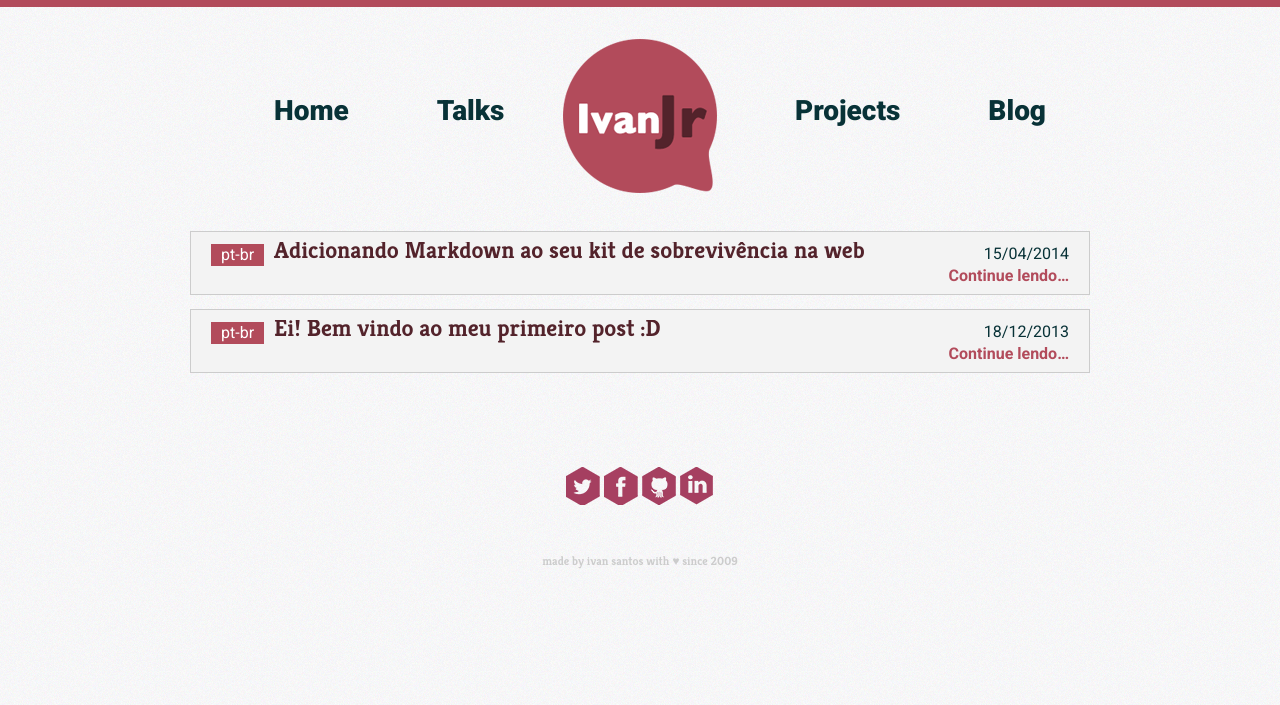
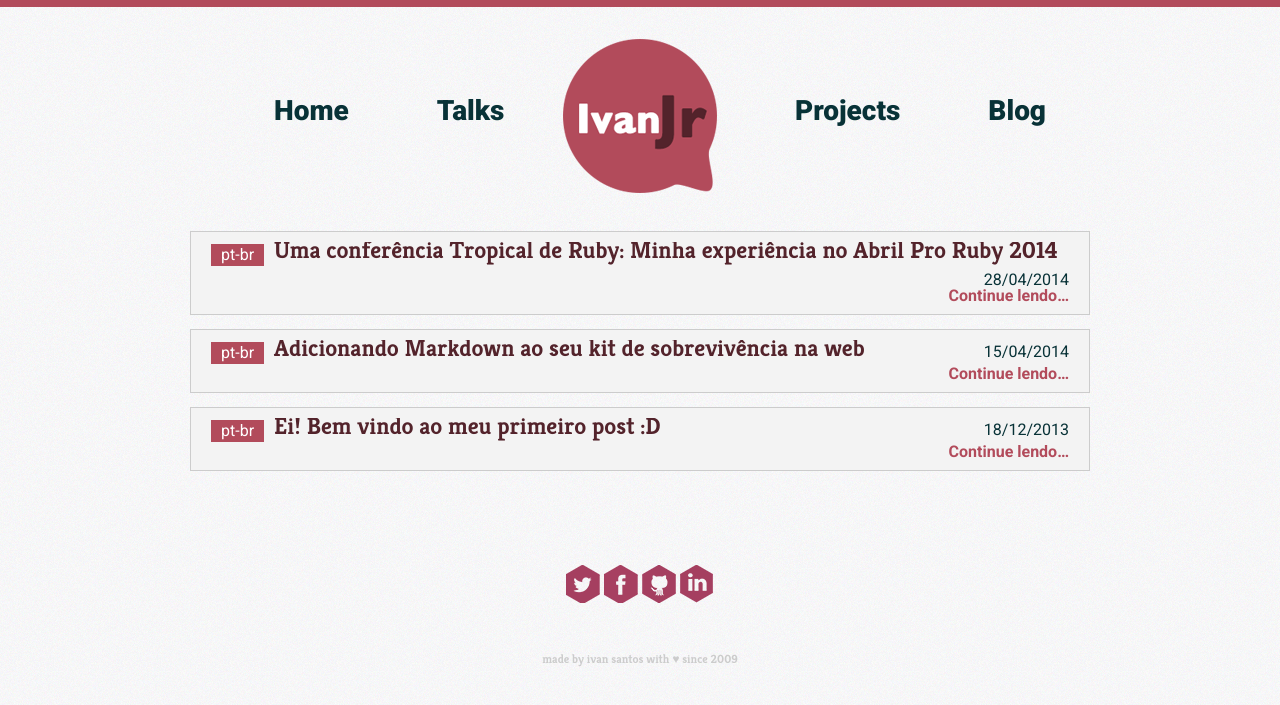
Before and after one commit to pragmaticivan/ivansantos.me, a Jekyll site: the page built from blog/index.html, in a window 1280 px wide. Shown: the top 705 px of the page. Built offline with Jekyll 4.4.1, drawn with Linux system fonts in a browser that asks for light colours; nearby versions of some CDN libraries; Markdown is read by kramdown in place of the engine named in the settings; the list of posts is cut into pages by our own code; some of the changed lines change nothing that is shown.

Commit message:
Upgrade Markdown, Add Post: Uma conferência Tropical de Ruby: Minha experiência no Abril Pro Ruby 2014

```diff
--- a/_config.yml
+++ b/_config.yml
@@ -9,13 +9,20 @@ paginate_path: 'blog/page:num'
 future:      true
 lsi:         false
 pygments:    false
-markdown:    maruku
+markdown:    kramdown
+markdown_ext:  markdown,mkdown,mkdn,mkd,md
+textile_ext:   textile
 permalink:   /:title/
 paginate: 30
 
 
-
-
+kramdown:
+  auto_ids: true
+  footnote_nr: 1
+  entity_output: as_char
+  toc_levels: 1..6
+  smart_quotes: lsquo,rsquo,ldquo,rdquo
+  use_coderay: false
 
 
 name: Ivan Santos
--- /dev/null
+++ b/_posts/2014-04-28-uma-conferncia-tropical-de-ruby-minha-experincia-no-abril-pro-ruby-2014.md
@@ -0,0 +1,40 @@
+---
+layout: post
+title: "Uma conferência Tropical de Ruby: Minha experiência no Abril Pro Ruby 2014"
+description: ""
+category:
+date: 2014-04-28
+permalink: /blog/2014-04-28-uma-conferencia-tropical-de-ruby-minha-experiencia-no-abril-pro-ruby-2014
+image_graph: /assets/images/posts/aprb2014.jpg
+language: pt-br
+---
+
+<!-- more -->
+![Backpack Ivan](/assets/images/posts/backpack-2014.jpg)
+
+Algum tempo atrás, após passar 6 meses morando em Austin-TX, decidi ~~tentar~~ seguir um fluxo maior de viagens pelo Brasil. Então pensei, nada melhor do que agregar essas viagens a minha busca por conhecimento. Não é a primeira vez que participo de um evento fora do estado, mas em especial, é a primeira em que saio pra conhecer um pouco da cultura do lugar que visito, além do objetivo de obter conhecimento.
+
+Como todos, também fui atraído pela proposta do Abril Pro Ruby, uma conferência tropical de Ruby, que aconteceu nos dias 24 até 27 de abril em Porto de Galinhas. Foi um evento sensasional, que me promoveu a oportunidade de aprender muito, conhecer pessoas incríveis e ainda por cima poder praticar um pouco do meu inglês.
+
+O contato com outras comunidades de vários lugares do país tem um grande valor para mim. Conversando com outras pessoas, conhecendo como funciona o mercado de trabalho de cada estado, como estão evoluindo as comunidades ruby no país e até fora do país. Sem dúvida foi um evento sensacional e bem organizado.
+
+No primeiro dia a programação foi marcada pelos incríveis workshops com algumas tecnologias bem legais utilizadas no mercado. Eu participei de 2 workshops, pela manhã atendi ao "[Curso Avançado de Git & GitHub](http://training.github.com/in-person/advanced-git/)" oferecido por integrantes da equipe do [Github](http://github.com), [Alex Southgate](https://twitter.com/fromagie) (Engenheiro de Software) e [Matt Graham](https://twitter.com/michigangraham) (Designer e Desenvolvedor Front-end). Pela tarde atendi ao "Adotando SOA a partir do Dia 1" oferecido por integrantes da equipe do [Living Social](https://www.livingsocial.com/), [Cloves Carneiro Jr](https://twitter.com/ccjr) (Engenheiro de Software, sim um Brasileiro) e [Tim Schmelmer](https://twitter.com/twitty_tim) (Engenheiro de Software).
+
+No Brasil é a primeira vez que participo de um workshop onde o idioma predominante em todo o fluxo é inglês, foi uma experiência incrível, e isso só mostra o quanto os desenvolvedores estão dando atenção a importância do inglês como segunda língua em suas vidas.
+
+![Drinkup](/assets/images/posts/recife-roads.jpg)
+
+Na mesma semana, poucos dias antes, foi anunciado uma grande surpresa, o [Github](http://github.com) promoveu um [Drinkup](https://github.com/blog/1820-recife-brazil-drinkup) na Impact Hub. E é claro que essa eu não iria perder hehe. Tive a oportunidade de rever alguns amigos, e conhecer muitos outros desenvolvedores que estavam participando do evento. Pessoas de vários lugares do mundo, como Alemanha, Irlanda, Estados Unidos e é claro Brasil faziam parte do evento, bem descontraído. Tive a oportunidade de conversar com vários Desenvolvedores ~~gringos~~ que estavam participando do evento. Entendi um pouco de como funciona o mercado e exigência lá fora por uma visão de quem mora lá a anos, e isso só fez aumentar minha vontade de morar fora.
+
+No segundo e no último dia, a equipe organizou alguns passeios turístico em porto de galinha, infelizmente, ou felizmente não fui, por vir de uma cidade cercada de praias, não sou muito apegado a esse tipo de coisa.
+
+![Welcome](/assets/images/posts/welcome-abril-pro-ruby-2014.jpg)
+
+E finalmente no dia 26 que foi marcado por grandes palestras apresentadas por vários nomes internacionais de várias empresas bem conhecidas como Shopify, SendGrid, Locaweb, Globo.com, Microsoft, Plataformatec e Harvest. Tive a oportunidade de conhecer alguns dos palestrantes previamente. Nesse dia Maceió marcou presença com a parcipação de vários programadores, e isso só me fez ver o quanto a comunidade Ruby evoluiu por aqui, e me motivou mais ainda a participar da organização do próximo encontro do GURU AL que possívelmente irá acontecer em Maio.
+
+![Backpack Ivan](/assets/images/posts/caravana-aprb-2014.jpg)
+
+Algumas palestras para mim tiveram um destaque maior. Gostei muito do ponto de vista de MVP aplicado a tecnologias do mercado que [João M. D. Moura](https://twitter.com/joaomdmoura) do Palpiteros mostrou. Em seguida achei muito interessante a abordagem de Projeto Orientado a Domínio e a apresentação de um banco de dados com multiplos paradigmas apresentada por [Lucas Dohmen](https://twitter.com/moonbeamlabs). Uma palestra muito interessante e que despertou filosoficamente a mente de vários desenvolvedores no evento foi a Arquitetura de Sharding do Shopify apresentada por [Arthur Neves](https://twitter.com/arthurnn). Pela primeira vez tive a oportunidade de assistir a palestra de programadores que participam do desenvolvimento do core do Ruby on Rails, Steve Klabnik e Rafael França detonaram no palco. Pra mim uma das abordagens mais interessantes foi feita por [Scott Motte](https://twitter.com/scottmotte) da SendGrid que falou sobre uma abordagem alternativa para autenticação usando apenas e-mail. Todas as palestras foram ótimas, porém essas foram as que me agregaram mais conhecimento.
+
+Por fim, O Abril Pro Ruby com certeza deu aula em questão de organização, e só sabe o que é isso quando se participa da organização de um evento, só assim pra saber o quanto é difícil fazer isso.
+Bom, ano que vem tem mais, e espero poder presenciar novamente isso de perto.
```
Also changed, not shown: assets/images/posts/backpack-2014.jpg (added), assets/images/posts/caravana-aprb-2014.jpg (added), assets/images/posts/recife-roads.jpg (added), assets/images/posts/welcome-abril-pro-ruby-2014.jpg (added).
